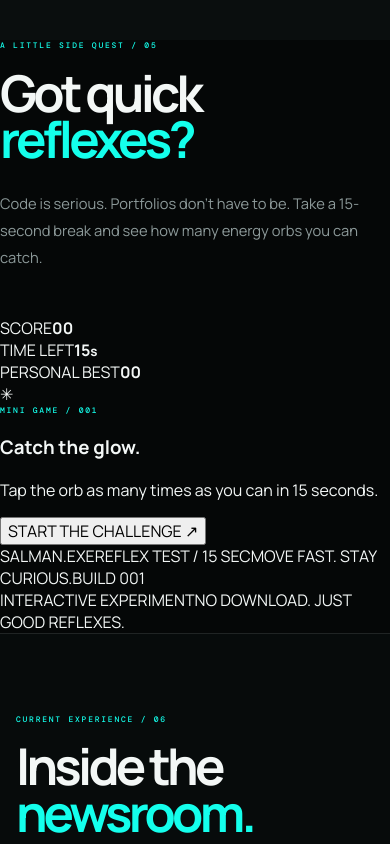
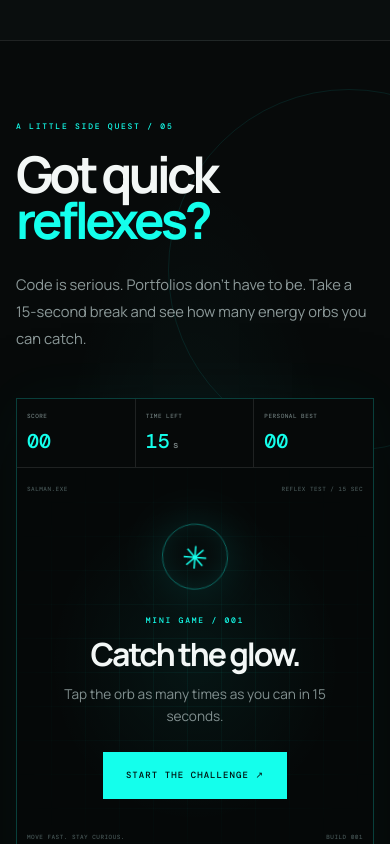
Before and after one commit to Syed-Salman-Naqvi/Portfolio, a Next.js app: page / in a window 390 px wide. Shown: the part 7000-7844 px from the top of the page. Built offline with nearby package versions, Linux system fonts and the light colour scheme.

Commit message:
Style interactive reflex game and portfolio side quest

```diff
--- a/app/globals.css
+++ b/app/globals.css
@@ -392,3 +392,50 @@ body.lightbox-open .mouse-magic{display:none!important}
   .experience-points p{font-size:.72rem}
   .experience-tags{margin-top:25px}
 }
+
+
+/* MINI GAME — an interactive portfolio side quest */
+.game-section{position:relative;padding:clamp(85px,9vw,125px) clamp(20px,7vw,110px);background:radial-gradient(ellipse at 50% 65%,rgba(20,255,236,.055),transparent 55%),#070a0a;border-top:1px solid var(--line);overflow:hidden}
+.game-section:before{content:"";position:absolute;right:-140px;top:5%;width:360px;height:360px;border:1px solid rgba(20,255,236,.09);border-radius:50%;pointer-events:none}
+.game-intro{position:relative;z-index:1}
+.game-intro h2{max-width:700px}
+.game-shell{position:relative;max-width:var(--max);margin:0 auto;border:1px solid rgba(20,255,236,.22);background:#060909;box-shadow:0 28px 90px rgba(0,0,0,.3),0 0 55px rgba(20,255,236,.035)}
+.game-hud{display:grid;grid-template-columns:repeat(3,1fr);border-bottom:1px solid var(--line)}
+.game-hud>div{display:flex;align-items:center;justify-content:space-between;gap:12px;padding:17px 22px;border-right:1px solid var(--line)}
+.game-hud>div:last-child{border-right:0}
+.game-hud span,.game-foot,.game-corner{font:500 8px "DM Mono",monospace;letter-spacing:.14em;color:#697777}
+.game-hud strong{font:500 22px "DM Mono",monospace;color:var(--cyan)}
+.game-hud strong small{font-size:10px;color:#778383;margin-left:3px}
+.game-hud .game-time-low{color:#ff6d82;animation:gamePulse .6s infinite alternate}
+.game-arena{position:relative;height:clamp(340px,44vw,510px);overflow:hidden;isolation:isolate;background:radial-gradient(ellipse at center,rgba(20,255,236,.055),transparent 58%),#050808}
+.game-arena-grid{position:absolute;inset:0;z-index:-1;background-image:linear-gradient(rgba(20,255,236,.055) 1px,transparent 1px),linear-gradient(90deg,rgba(20,255,236,.055) 1px,transparent 1px);background-size:34px 34px;mask-image:radial-gradient(ellipse at center,#000,transparent 85%)}
+.game-arena.is-playing{cursor:crosshair}
+.game-start-card{position:absolute;inset:0;display:flex;flex-direction:column;align-items:center;justify-content:center;text-align:center;padding:35px 20px}
+.game-emblem{display:grid;place-items:center;width:66px;height:66px;margin-bottom:22px;border:1px solid rgba(20,255,236,.38);border-radius:50%;color:var(--cyan);font-size:31px;box-shadow:0 0 45px rgba(20,255,236,.12),inset 0 0 25px rgba(20,255,236,.08);animation:gameFloat 3s ease-in-out infinite}
+.game-start-card .eyebrow{margin-bottom:12px;font-size:8px}
+.game-start-card h3{margin:0;font-size:clamp(2rem,4vw,3.5rem);letter-spacing:-.065em;line-height:1}
+.game-start-card>p:not(.eyebrow){max-width:380px;margin:13px 0 24px;color:#829090;font-size:.85rem;line-height:1.65}
+.game-start-button{min-height:47px;padding:0 22px;border:1px solid var(--cyan);background:var(--cyan);color:#00100e;font:500 9px "DM Mono",monospace;letter-spacing:.12em;cursor:pointer;transition:transform .25s var(--ease),box-shadow .25s}
+.game-start-button:hover{transform:translateY(-3px);box-shadow:0 10px 30px rgba(20,255,236,.18)}
+.game-orb{position:absolute;z-index:3;display:grid;place-items:center;width:58px;height:58px;padding:0;border:1px solid rgba(20,255,236,.95);border-radius:50%;background:radial-gradient(circle at 35% 30%,#eaffff 0,#14ffec 18%,rgba(20,255,236,.3) 52%,rgba(20,255,236,.05) 72%);box-shadow:0 0 16px rgba(20,255,236,.8),0 0 45px rgba(20,255,236,.4),inset 0 0 15px rgba(255,255,255,.65);color:#00201c;cursor:pointer;transform:translate(-50%,-50%);animation:orbAppear .18s var(--ease),gamePulse .8s infinite alternate}
+.game-orb span{font-size:24px;text-shadow:0 0 12px #fff}
+.game-orb:hover{filter:brightness(1.2)}
+.game-corner{position:absolute;font-size:7px;color:#455454}
+.game-corner-tl{top:17px;left:18px}.game-corner-tr{top:17px;right:18px}.game-corner-bl{bottom:17px;left:18px}.game-corner-br{bottom:17px;right:18px}
+.game-foot{display:flex;justify-content:space-between;gap:16px;padding:15px 20px;border-top:1px solid var(--line);font-size:7px}
+.game-foot>span:first-child{display:flex;align-items:center;gap:8px;color:#a0adad}
+.game-foot i{width:6px;height:6px;border-radius:50%;background:var(--cyan);box-shadow:0 0 10px var(--cyan)}
+@keyframes gameFloat{0%,100%{transform:translateY(0) rotate(0)}50%{transform:translateY(-6px) rotate(8deg)}}
+@keyframes gamePulse{from{filter:brightness(.92)}to{filter:brightness(1.25)}}
+@keyframes orbAppear{from{opacity:0;scale:.5}to{opacity:1;scale:1}}
+@media(max-width:560px){
+  .game-section{padding:80px 16px}
+  .game-hud>div{align-items:flex-start;flex-direction:column;gap:8px;padding:13px 10px}
+  .game-hud span{font-size:6px;letter-spacing:.08em}
+  .game-hud strong{font-size:20px}
+  .game-arena{height:390px}
+  .game-corner{font-size:6px;letter-spacing:.08em}
+  .game-corner-tl,.game-corner-bl{left:10px}.game-corner-tr,.game-corner-br{right:10px}
+  .game-foot{flex-direction:column;gap:8px;padding:13px 12px}
+}
+@media(prefers-reduced-motion:reduce){.game-emblem,.game-orb{animation:none}}
```
